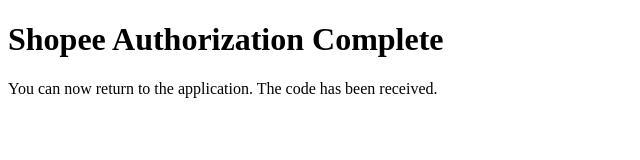
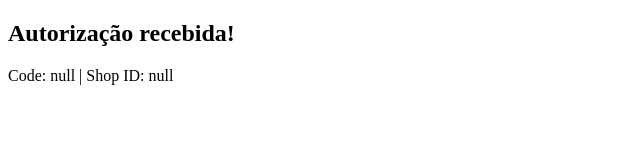
Before and after one commit to victoreliziario/shopee-auth, a plain HTML site: page index.html in a window 1280 px wide. Shown: the whole page, without its empty margins (0-640 px from the left). Drawn offline with Linux system fonts and the light colour scheme.

Commit message:
Update index.html

```diff
--- a/index.html
+++ b/index.html
@@ -1,11 +1,18 @@
 <!DOCTYPE html>
-<html lang="en">
+<html>
 <head>
   <meta charset="UTF-8">
-  <title>Authorization Success</title>
+  <title>Autorização Shopee</title>
 </head>
 <body>
-  <h1>Shopee Authorization Complete</h1>
-  <p>You can now return to the application. The code has been received.</p>
+  <h2>Autorização recebida!</h2>
+  <p id="resposta"></p>
+
+  <script>
+    const url = new URL(window.location.href);
+    const code = url.searchParams.get("code");
+    const shop_id = url.searchParams.get("shop_id");
+    document.getElementById("resposta").innerText = `Code: ${code} | Shop ID: ${shop_id}`;
+  </script>
 </body>
 </html>
```
